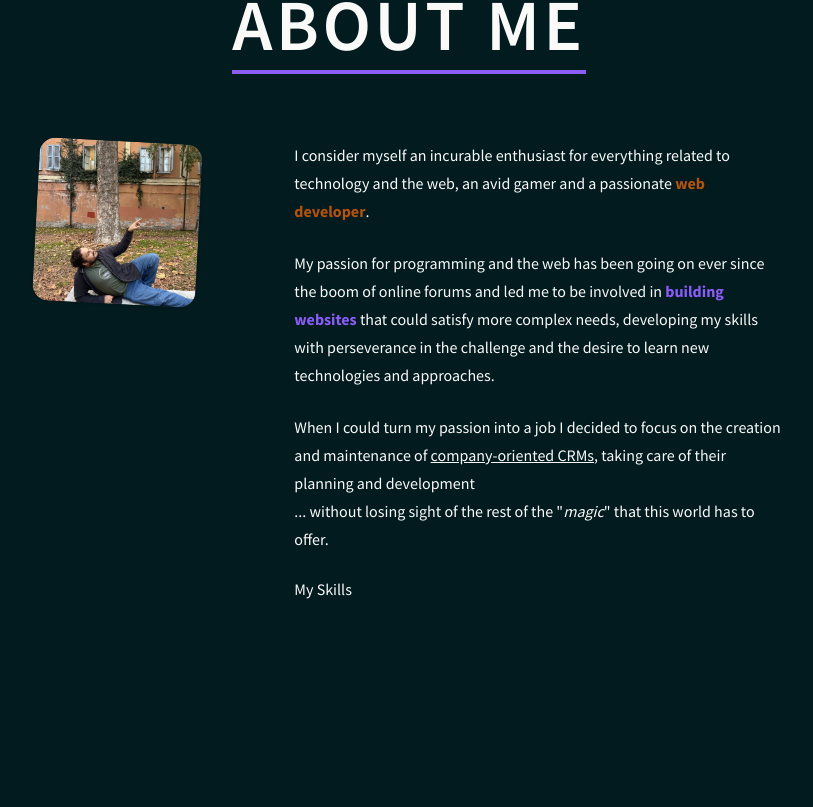
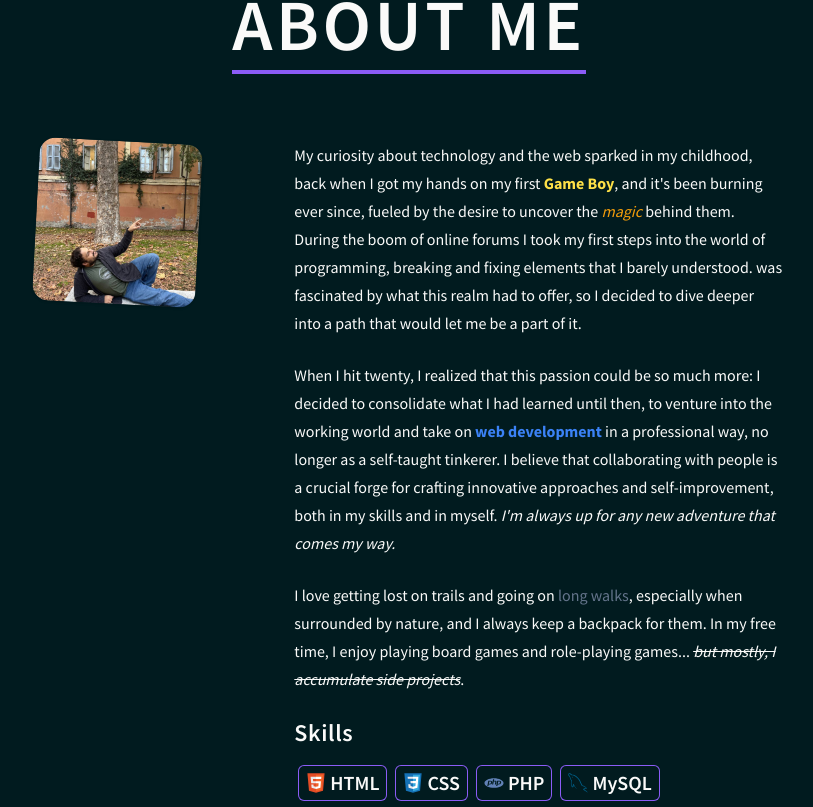
Before and after one commit to Kasui92/lucapattocchio.dev, a React (Vite) app: page / in a window 1280 px wide. Shown: the part 939-1746 px from the top of the page, without its empty margins (231-1044 px from the left). Built offline with nearby package versions, Linux system fonts and the light colour scheme.

Commit message:
feat: update About section;

```diff
--- a/src/components/About/index.tsx
+++ b/src/components/About/index.tsx
@@ -1,4 +1,6 @@
 import { ReactElement } from 'react'
+
+import skills from '@/config/skills'
 
 /**
  * About
@@ -15,26 +17,47 @@ const About = (): ReactElement => {
                     <div className={`order-2 mx-auto w-4/6 grow xl:w-3/4`}>
                         <div className={`flex flex-col gap-6 leading-7`}>
                             <p>
-                                I consider myself an incurable enthusiast for everything related to technology and the web,
-                                an avid gamer and a passionate{' '}
-                                <span className={`font-bold text-amber-700`}>web developer</span>.
+                                My curiosity about technology and the web sparked in my childhood, back when I got my hands
+                                on my first <span className={`font-bold text-yellow-300`}>Game Boy</span>, and it&apos;s been
+                                burning ever since, fueled by the desire to uncover the{' '}
+                                <span className={`italic text-amber-500`}>magic</span> behind them. During the boom of online
+                                forums I took my first steps into the world of programming, breaking and fixing elements that
+                                I barely understood. was fascinated by what this realm had to offer, so I decided to dive
+                                deeper into a path that would let me be a part of it.
                             </p>
                             <p>
-                                My passion for programming and the web has been going on ever since the boom of online forums
-                                and led me to be involved in{' '}
-                                <span className={`font-bold text-violet-500`}>building websites</span> that could satisfy
-                                more complex needs, developing my skills with perseverance in the challenge and the desire to
-                                learn new technologies and approaches.
+                                When I hit twenty, I realized that this passion could be so much more: I decided to
+                                consolidate what I had learned until then, to venture into the working world and take on{` `}
+                                <span className={`font-bold text-blue-500`}>web development</span>
+                                {` `}in a professional way, no longer as a self-taught tinkerer. I believe that collaborating
+                                with people is a crucial forge for crafting innovative approaches and self-improvement, both
+                                in my skills and in myself.{' '}
+                                <i>I&apos;m always up for any new adventure that comes my way.</i>
                             </p>
                             <p>
-                                When I could turn my passion into a job I decided to focus on the creation and maintenance of{' '}
-                                <u>company-oriented CRMs</u>, taking care of their planning and development
-                                <br />
-                                ... without losing sight of the rest of the &quot;<i>magic</i>&quot; that this world has to
-                                offer.
+                                I love getting lost on trails and going on{' '}
+                                <span className={`text-slate-500`}>long walks</span>, especially when surrounded by nature,
+                                and I always keep a backpack for them. In my free time, I enjoy playing board games and
+                                role-playing games...{' '}
+                                <span className={`italic line-through`}>but mostly, I accumulate side projects</span>.
                             </p>
                         </div>
-                        <div className={`mt-6`}>My Skills</div>
+                        <div className={`mt-6`}>
+                            <h3 className={`mb-2 mb-3 text-2xl font-semibold tracking-wide`}>Skills</h3>
+                            {skills.map((skill, index) => (
+                                <div
+                                    key={index}
+                                    className={`m-1 inline-flex items-center rounded-md px-2 py-1 text-xs font-medium ring-1 ring-inset ring-violet-500 hover:bg-violet-500 hover:text-white`}
+                                >
+                                    <img
+                                        className={`inline-block h-5 w-5`}
+                                        src={`/assets/icons/skills/${skill.icon}.svg`}
+                                        alt={`${skill.label} logo`}
+                                    />
+                                    <span className={`ml-1 text-xl font-semibold`}>{skill.label}</span>
+                                </div>
+                            ))}
+                        </div>
                     </div>
                     <div className={`order-1 grow xl:w-1/4`}>
                         <img
```
Also changed, not shown: public/assets/icons/skills/mysql.svg.
